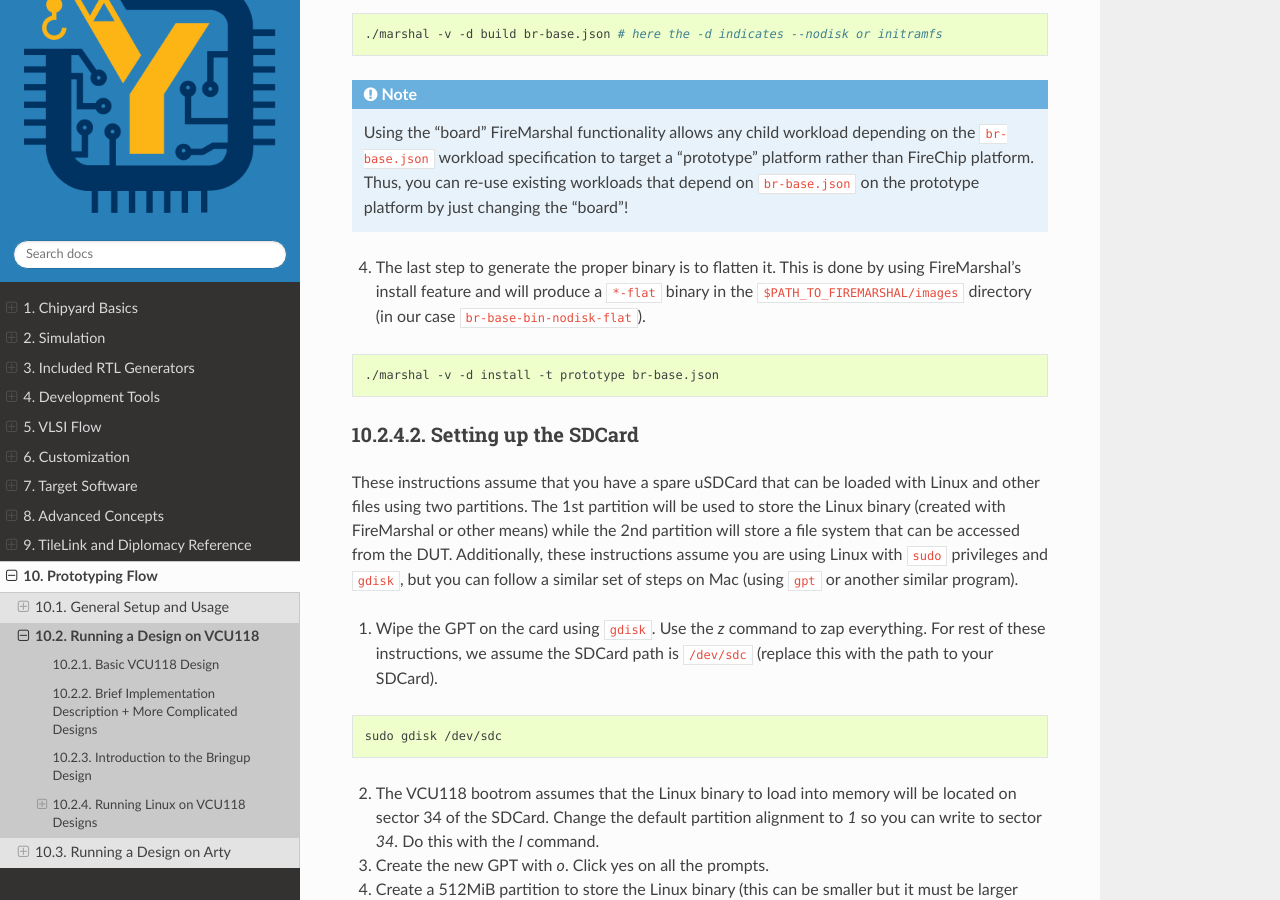
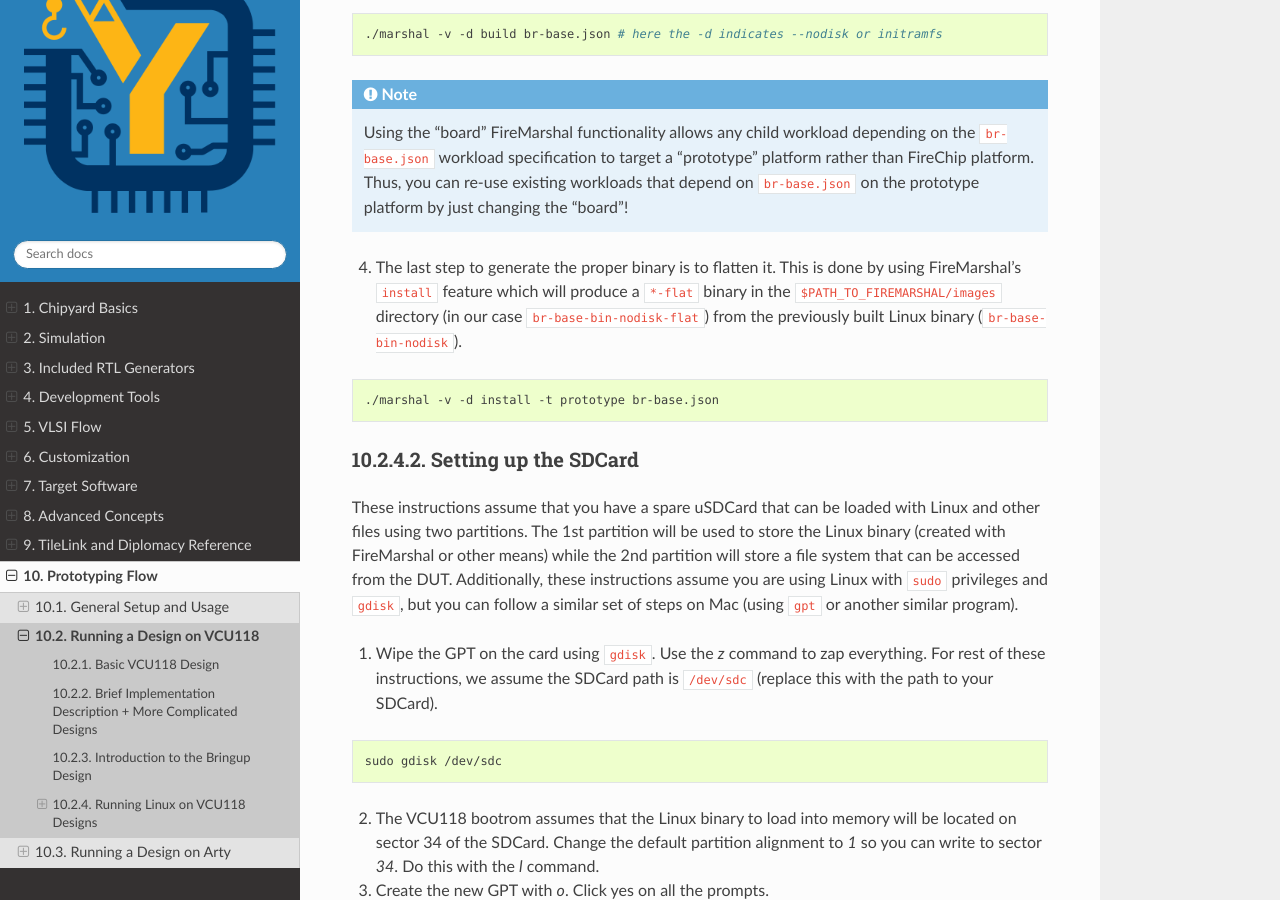
Before and after one commit to ucb-bar/chipyard, a Sphinx documentation site: the page built from docs/Prototyping/VCU118.rst, in a window 1280 px wide and 900 px high, scrolled down 2648 px. Built offline with Sphinx 7.4.7 and the Read the Docs theme 2.0.0, drawn with Linux system fonts in a browser that asks for light colours.

Commit message:
Update VCU118.rst

```diff
--- a/docs/Prototyping/VCU118.rst
+++ b/docs/Prototyping/VCU118.rst
@@ -96,7 +96,7 @@ To make building this type of Linux binary easy, we will use the FireMarshal pla
    Thus, you can re-use existing workloads that depend on ``br-base.json`` on the prototype platform by just changing the "board"!
 
 4. The last step to generate the proper binary is to flatten it.
-   This is done by using FireMarshal's install feature and will produce a ``*-flat`` binary in the ``$PATH_TO_FIREMARSHAL/images`` directory (in our case ``br-base-bin-nodisk-flat``).
+   This is done by using FireMarshal's ``install`` feature which will produce a ``*-flat`` binary in the ``$PATH_TO_FIREMARSHAL/images`` directory (in our case ``br-base-bin-nodisk-flat``) from the previously built Linux binary (``br-base-bin-nodisk``).
 
 .. code-block:: shell
 
```
